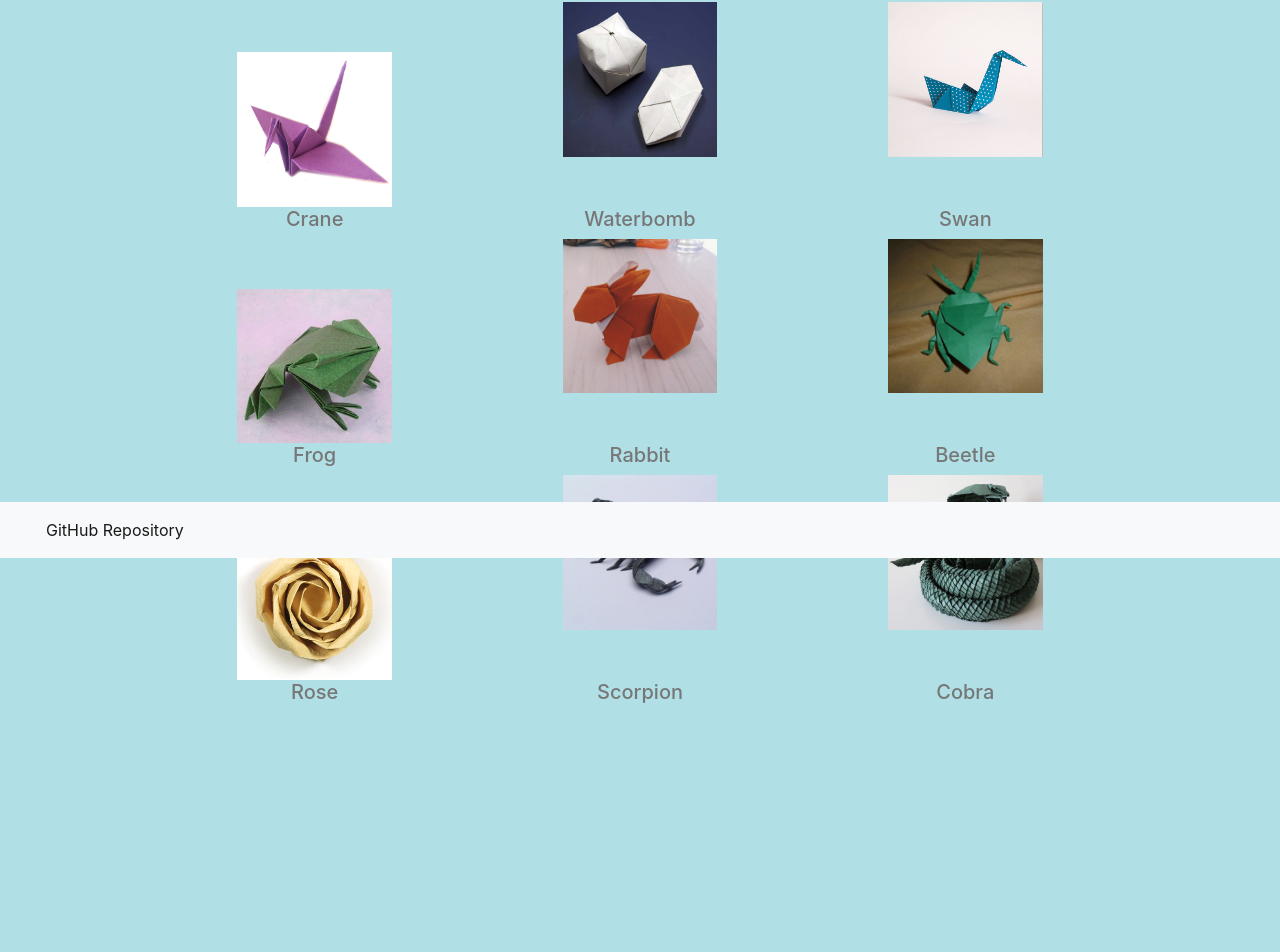
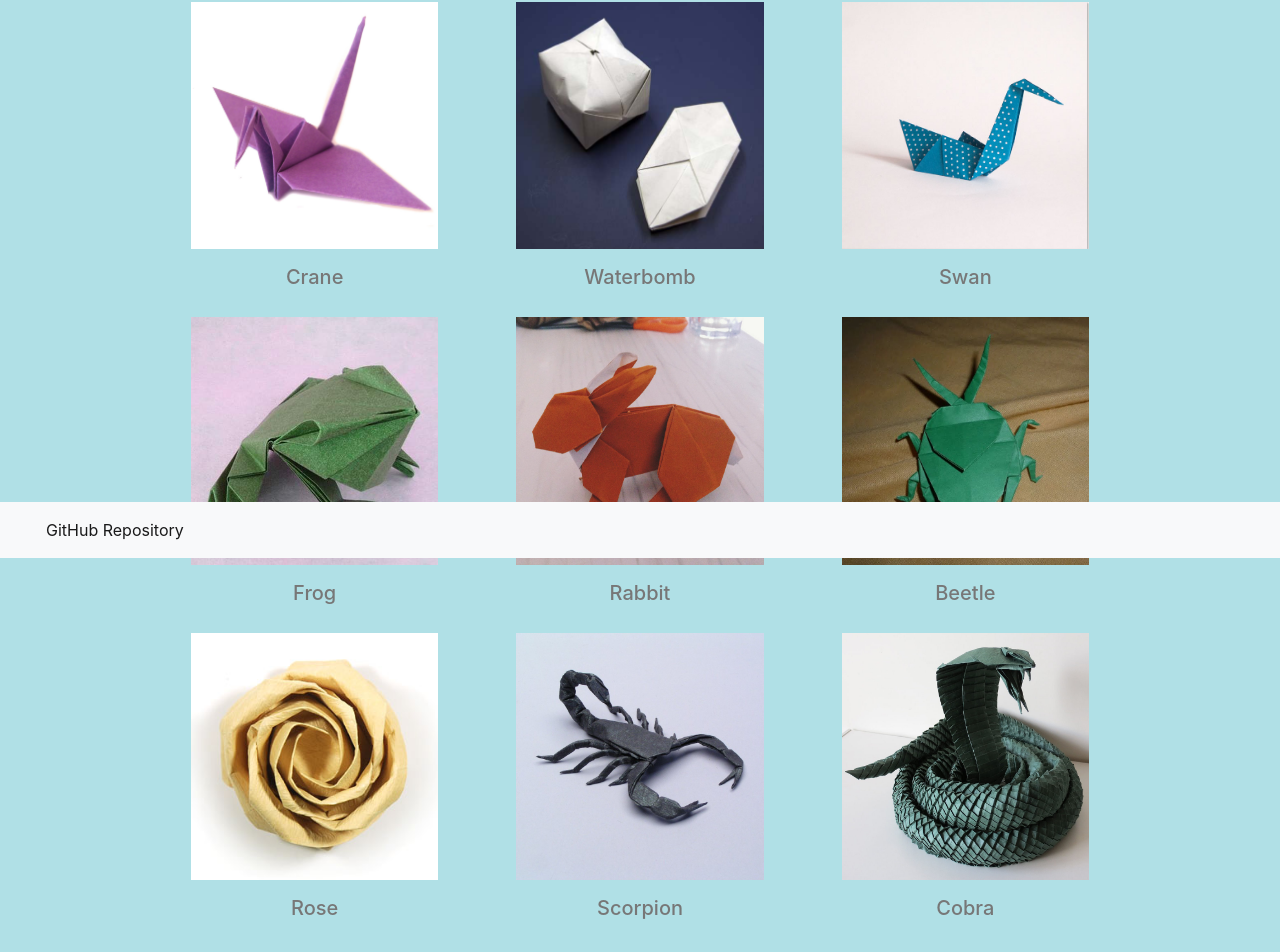
Before and after one commit to Fourty-Too/CreativeProject1, a plain HTML site: page pages/gallery.html in a window 1280 px wide. Shown: the part 242-1194 px from the top of the page. Before the commit the page ends 1054 px from the top, so only its background shows below. Drawn offline with nearby package versions, Linux system fonts and the light colour scheme.

Commit message:
Finalized design of Gallery page. Finished website.

```diff
--- a/css/styles.css
+++ b/css/styles.css
@@ -14,6 +14,7 @@ h2 {
   font-size: 20px;
   text-align: center;
   color: #777777;
+  padding-bottom: 20px;
 }
 
 h3 {
@@ -41,20 +42,6 @@ p {
 
 img {
   height: 100%;
-}
-
-footer {
-  position: fixed;
-  height: 70px;
-  bottom: 0;
-  width: 100%;
-  background-color: #A9A9A9;
-}
-
-.footer-content {
-  margin-top: auto;
-  margin-bottom: auto;
-  height: 50%;
 }
 
 .bg-primary {
@@ -104,6 +91,15 @@ footer {
   width: 75%;
 }
 
+.image {
+  background-color: #eee;
+  display: block;
+  margin: 0 0 1em;
+  margin-left: auto;
+  margin-right: auto;
+  width: 80%;
+}
+
 .pdf {
   display: flex;
   justify-content: center;
--- a/pages/gallery.html
+++ b/pages/gallery.html
@@ -40,9 +40,9 @@
   <h1>Gallery</h1>
 
   <section class="gallery">
-    <img src="../images/crane.jpg" class="center"> </div>
-    <img src="../images/waterbomb.jpg" class="center"> </div>
-    <img src="../images/swan.jpg" class="center"> </div>
+    <img src="../images/crane.jpg" class="image"> </div>
+    <img src="../images/waterbomb.jpg" class="image"> </div>
+    <img src="../images/swan.jpg" class="image"> </div>
   </section>
   <section class="gallery">
     <h2>Crane</h2>
@@ -52,9 +52,9 @@
 
 
   <section class="gallery">
-    <img src="../images/frog.jpg" class="center"> </div>
-    <img src="../images/rabbit.jpg" class="center"> </div>
-    <img src="../images/beetle.jpg" class="center"> </div>
+    <img src="../images/frog.jpg" class="image"> </div>
+    <img src="../images/rabbit.jpg" class="image"> </div>
+    <img src="../images/beetle.jpg" class="image"> </div>
   </section>
   <section class="gallery">
     <h2>Frog</h2>
@@ -63,9 +63,9 @@
   </section>
 
   <section class="gallery">
-    <img src="../images/rose.jpg" class="center"> </div>
-    <img src="../images/scorpion.jpg" class="center"> </div>
-    <img src="../images/cobra.jpg" class="center"> </div>
+    <img src="../images/rose.jpg" class="image"> </div>
+    <img src="../images/scorpion.jpg" class="image"> </div>
+    <img src="../images/cobra.jpg" class="image"> </div>
   </section>
   <section class="gallery">
     <h2>Rose</h2>
```
